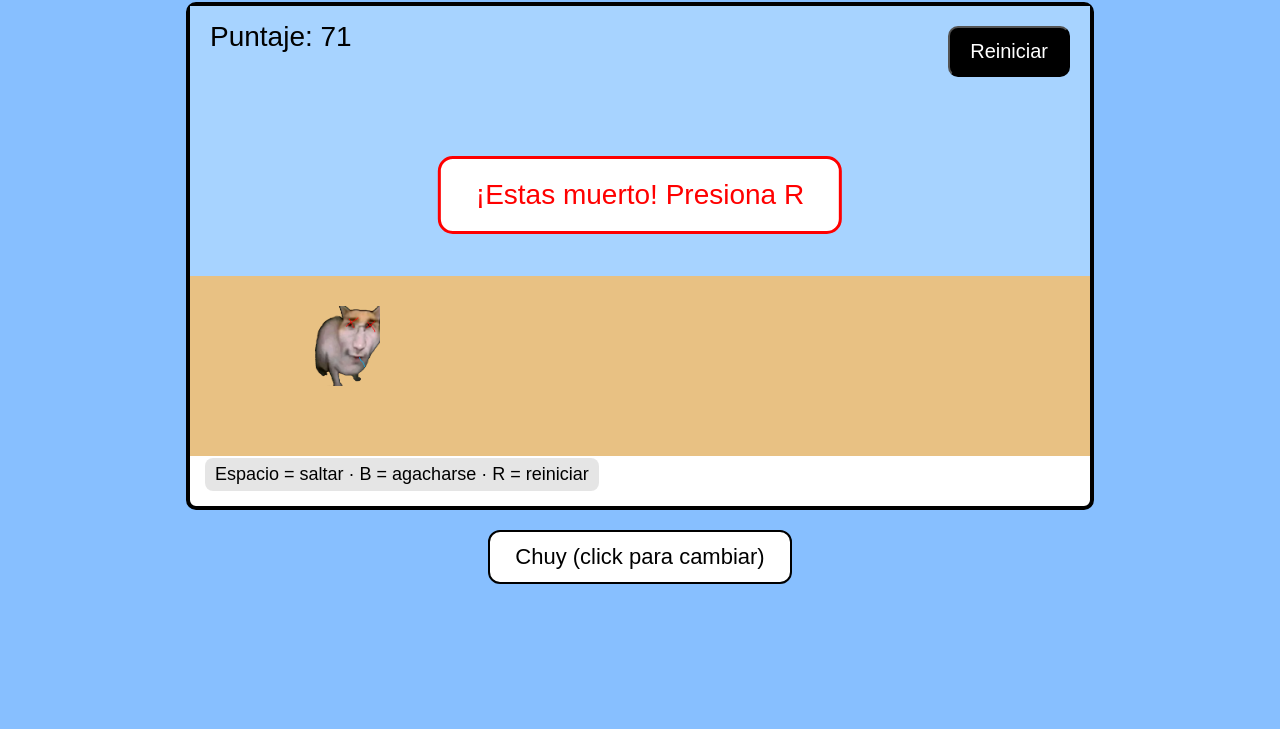
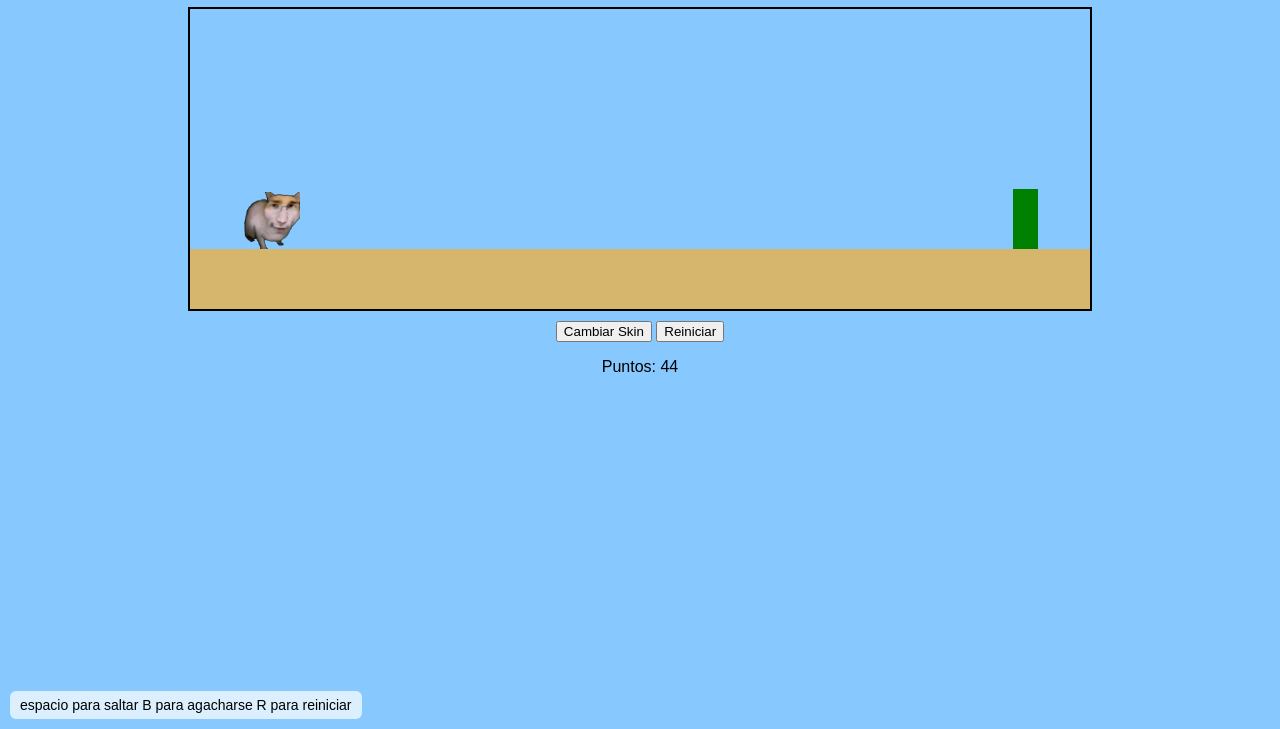
Before and after one commit to eltaliv/Esquiva-Chuy, a plain HTML site: page index.html in a window 1280 px wide. Shown: the part 71-800 px from the top of the page. Drawn offline with Linux system fonts and the light colour scheme.

Commit message:
Update index.html

```diff
--- a/index.html
+++ b/index.html
@@ -1,308 +1,215 @@
 <!DOCTYPE html>
 <html>
 <head>
-<meta charset="UTF-8">
 <title>Esquiva Chuy</title>
-
 <style>
     body {
         margin: 0;
-        background: #87BFFF;
-        font-family: Arial, sans-serif;
+        background: #87c8ff;
+        font-family: Arial;
         user-select: none;
+    }
+    #gameContainer {
+        position: relative;
+        width: 900px;
+        height: 300px;
+        margin: auto;
+        border: 2px solid black;
+        background: #87c8ff;
+        overflow: hidden;
+    }
+    #player {
+        position: absolute;
+        bottom: 60px;
+        left: 50px;
+        width: 60px;
+        transition: transform 0.1s;
+    }
+    #cactus {
+        position: absolute;
+        bottom: 60px;
+        width: 25px;
+        height: 60px;
+        background: green;
+    }
+    #ground {
+        position: absolute;
+        bottom: 0;
+        width: 100%;
+        height: 60px;
+        background: #d6b56d;
+    }
+    #ui {
+        margin-top: 10px;
         text-align: center;
     }
-
-    h1 {
-        margin-top: 15px;
-    }
-
-    #gameWrapper {
-        margin: auto;
-        margin-top: 20px;
-        width: 900px;
-        height: 500px;
-        background: white;
-        border: 4px solid black;
-        border-radius: 10px;
-        position: relative;
-    }
-
-    canvas {
-        display: block;
-        background: linear-gradient(#A7D3FF 60%, #e8c183 60%);
-        margin: auto;
-    }
-
-    #controls {
-        position: absolute;
-        left: 15px;
-        bottom: 15px;
-        font-size: 18px;
-        background: rgba(0,0,0,0.1);
+    #controlsText {
+        position: fixed;
+        bottom: 10px;
+        left: 10px;
+        background: rgba(255,255,255,0.7);
         padding: 6px 10px;
-        border-radius: 8px;
-    }
-
-    #skinBtn {
-        margin-top: 20px;
-        padding: 12px 25px;
-        border-radius: 12px;
-        font-size: 22px;
-        cursor: pointer;
-        background: white;
-        border: 2px solid black;
-    }
-
-    #restartBtn {
-        position: absolute;
-        top: 20px;
-        right: 20px;
-        padding: 12px 20px;
-        font-size: 20px;
-        background: black;
-        color: white;
-        border-radius: 10px;
-        cursor: pointer;
-        display: none;
-    }
-
-    #deadBox {
-        position: absolute;
-        top: 150px;
-        left: 50%;
-        transform: translateX(-50%);
-        background: white;
-        padding: 20px 35px;
-        border: 3px solid red;
-        font-size: 28px;
-        color: red;
-        display: none;
-        border-radius: 15px;
+        border-radius: 6px;
+        font-size: 14px;
     }
 </style>
 </head>
-
 <body>
 
-<h1>Esquiva Chuy</h1>
+<h1 style="text-align:center; margin-top:20px;">Esquiva Chuy</h1>
 
-<div id="gameWrapper">
+<div id="gameContainer">
+    <img id="player" src="chuy.png">
 
-    <canvas id="game" width="900" height="450"></canvas>
-
-    <div id="controls">
-        Espacio = saltar · B = agacharse · R = reiniciar
-    </div>
-
-    <button id="restartBtn">Reiniciar</button>
-    <div id="deadBox">¡Estas muerto! Presiona R</div>
-
+    <div id="ground"></div>
 </div>
 
-<button id="skinBtn">Chuy (click para cambiar)</button>
+<div id="ui">
+    <button onclick="changeSkin()">Cambiar Skin</button>
+    <button onclick="restartGame()">Reiniciar</button>
+    <p>Puntos: <span id="score">0</span></p>
+</div>
+
+<div id="controlsText">espacio para saltar  B para agacharse  R para reiniciar</div>
 
 <script>
-const canvas = document.getElementById("game");
-const ctx = canvas.getContext("2d");
+let player = document.getElementById("player");
+let scoreText = document.getElementById("score");
 
-// ===== Skins =====
-let skins = ["chuy", "mangonio"];
-let index = 0;
+let skins = ["chuy.png", "mangonio1.png"];
+let currentSkin = 0;
 
-let playerImg = new Image();
-playerImg.src = skins[0] + ".png";
+let jumping = false;
+let ducking = false;
+let dead = false;
+let canRestart = false;
 
-let deathImg = new Image();
-deathImg.src = skins[0] + "1.png";
+let yVelocity = 0;
+let gravity = 1;
+let jumpPower = 18;
+let speed = 4;
+let speedIncrease = 0.001;
 
-let currentSkin = skins[0];
+let cactus = null;
+let cactusTimer = 0;
 
-// ===== Player =====
-let player = {
-    x: 120,
-    y: 300,
-    width: 70,
-    height: 80,
-    dy: 0,
-    onGround: true,
-    speed: 10,
-    ducking: false
-};
+let score = 0;
+let scoreSpeed = 0.2; // AHORA VA MAS LENTO
 
-let gravity = 0.55;   // caída más suave
-let jumpForce = -11;  // salto reducido
+document.addEventListener("keydown", (e) => {
+    if (e.code === "Space" && !jumping && !dead) {
+        yVelocity = jumpPower;
+        jumping = true;
+        e.preventDefault();
+    }
+    if (e.key === "b" && !dead) {
+        ducking = true;
+        player.style.transform = "scale(1,0.6)";
+    }
+    if (e.key === "r") {
+        if (dead && canRestart) {
+            restartGame();
+        }
+    }
+});
 
-// ===== Cactus =====
-let cactusList = [];
-let cactusEnabled = true;
+document.addEventListener("keyup", (e) => {
+    if (e.key === "b") {
+        ducking = false;
+        player.style.transform = "scale(1,1)";
+    }
+});
 
-function drawCactus(c) {
-    ctx.fillStyle = "#1ea132";
-    ctx.fillRect(c.x, c.y, c.width, c.height);
+function changeSkin() {
+    currentSkin = (currentSkin + 1) % skins.length;
+    player.src = skins[currentSkin];
 }
 
 function spawnCactus() {
-    if (!cactusEnabled) return;
+    if (cactus) return;
 
-    cactusList.push({
-        x: 900,
-        y: 330,
-        width: 35,
-        height: 70
-    });
+    cactus = document.createElement("div");
+    cactus.id = "cactus";
+    cactus.style.right = "-40px";
 
-    setTimeout(spawnCactus, 1100 + Math.random()*900);
+    document.getElementById("gameContainer").appendChild(cactus);
 }
 
-// ===== Input =====
-let rPressed = false;
+function restartGame() {
+    dead = false;
+    canRestart = false;
+    score = 0;
+    speed = 4;
+    player.src = skins[currentSkin];
+    player.style.width = "60px";
 
-document.addEventListener("keydown", e => {
-    if (e.key === " " || e.key === "ArrowUp") {
-        jump();
+    if (cactus) cactus.remove();
+    cactus = null;
+}
+
+function gameLoop() {
+    if (!dead) {
+        score += scoreSpeed;
+        scoreText.textContent = Math.floor(score);
+        speed += speedIncrease;
     }
 
-    if (e.key.toLowerCase() === "b") duck(true);
+    if (!cactus && Math.random() < 0.02) {
+        spawnCactus();
+    }
 
-    if (e.key.toLowerCase() === "r" && !rPressed) {
-        rPressed = true;
-        resetGame();
+    if (cactus) {
+        let right = parseInt(cactus.style.right);
+        cactus.style.right = right + speed + "px";
+
+        if (right > 950) {
+            cactus.remove();
+            cactus = null;
+        }
     }
-});
 
-document.addEventListener("keyup", e => {
-    if (e.key.toLowerCase() === "b") duck(false);
-    if (e.key.toLowerCase() === "r") rPressed = false;
-});
+    let bottom = parseInt(player.style.bottom);
+    bottom += yVelocity;
+    yVelocity -= gravity;
 
-// ===== Jump =====
-function jump() {
-    if (!player.onGround) return;
+    if (bottom <= 60) {
+        bottom = 60;
+        jumping = false;
+    }
 
-    player.dy = jumpForce; // salto más bajo
-    player.onGround = false;
+    player.style.bottom = bottom + "px";
+
+    if (cactus && !dead) {
+        let px = player.offsetLeft;
+        let py = player.offsetTop;
+        let pw = player.offsetWidth;
+        let ph = player.offsetHeight;
+
+        let cx = cactus.offsetLeft;
+        let cy = cactus.offsetTop;
+        let cw = cactus.offsetWidth;
+        let ch = cactus.offsetHeight;
+
+        if (px < cx + cw &&
+            px + pw > cx &&
+            py < cy + ch &&
+            py + ph > cy) {
+
+            dead = true;
+            canRestart = true;
+
+            if (skins[currentSkin] === "mangonio1.png") {
+                player.style.width = "120px";
+            } else {
+                player.style.width = "60px";
+            }
+        }
+    }
+
+    requestAnimationFrame(gameLoop);
 }
 
-// ===== Duck =====
-function duck(state) {
-    if (state) player.height = 50;
-    else player.height = 80;
-}
-
-// ===== Collision =====
-function hit(a, b) {
-    return (
-        a.x < b.x + b.width &&
-        a.x + a.width > b.x &&
-        a.y + (a.height - 10) > b.y &&
-        a.y < b.y + b.height
-    );
-}
-
-// ===== Game Loop =====
-let score = 0;
-let dead = false;
-
-function loop() {
-    ctx.clearRect(0,0,900,450);
-
-    // gravedad y movimiento
-    player.y += player.dy;
-    player.dy += gravity;
-
-    if (player.y > 300) {
-        player.y = 300;
-        player.dy = 0;
-        player.onGround = true;
-    }
-
-    ctx.drawImage(playerImg, player.x, player.y, player.width, player.height);
-
-    // cactus
-    cactusList.forEach(c => {
-        c.x -= player.speed;
-        drawCactus(c);
-        if (hit(player, c)) die();
-    });
-
-    cactusList = cactusList.filter(c => c.x > -60);
-
-    if (!dead) score += 1;
-
-    ctx.font = "28px Arial";
-    ctx.fillStyle = "black";
-    ctx.fillText("Puntaje: " + score, 20, 40);
-
-    requestAnimationFrame(loop);
-}
-
-// ===== Death =====
-function die() {
-    if (dead) return;
-
-    dead = true;
-    cactusEnabled = false;
-    cactusList = [];
-
-    // aplicar tamaño muerte
-    if (currentSkin === "mangonio") {
-        player.width = 110;
-        player.height = 120;
-    } else {
-        player.width = 70;
-        player.height = 80;
-    }
-
-    playerImg = new Image();
-    playerImg.src = deathImg.src;
-
-    document.getElementById("deadBox").style.display = "block";
-    document.getElementById("restartBtn").style.display = "block";
-}
-
-// ===== Reset =====
-function resetGame() {
-    dead = false;
-    cactusEnabled = true;
-    cactusList = [];
-
-    score = 0;
-
-    player.y = 300;
-    player.dy = 0;
-
-    player.width = 70;
-    player.height = 80;
-
-    playerImg = new Image();
-    playerImg.src = currentSkin + ".png";
-
-    document.getElementById("deadBox").style.display = "none";
-    document.getElementById("restartBtn").style.display = "none";
-
-    spawnCactus();
-}
-
-// botón reinicio
-document.getElementById("restartBtn").onclick = resetGame;
-
-// ===== Skin Selector =====
-document.getElementById("skinBtn").onclick = () => {
-    index = (index + 1) % skins.length;
-
-    currentSkin = skins[index];
-    playerImg.src = currentSkin + ".png";
-    deathImg.src = currentSkin + "1.png";
-
-    document.getElementById("skinBtn").textContent =
-        currentSkin.charAt(0).toUpperCase() + currentSkin.slice(1) +
-        " (click para cambiar)";
-};
-
-// ===== Start =====
-spawnCactus();
-loop();
+gameLoop();
 </script>
 
 </body>
```
